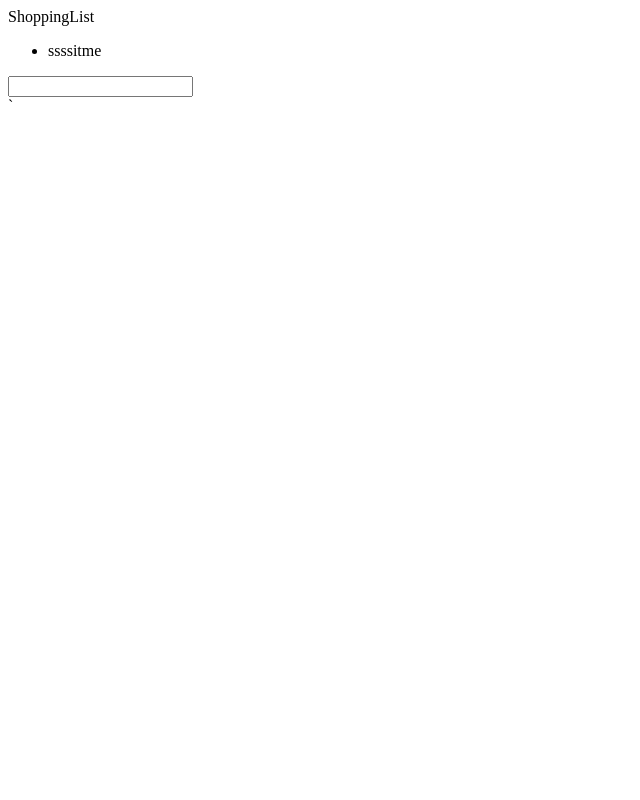
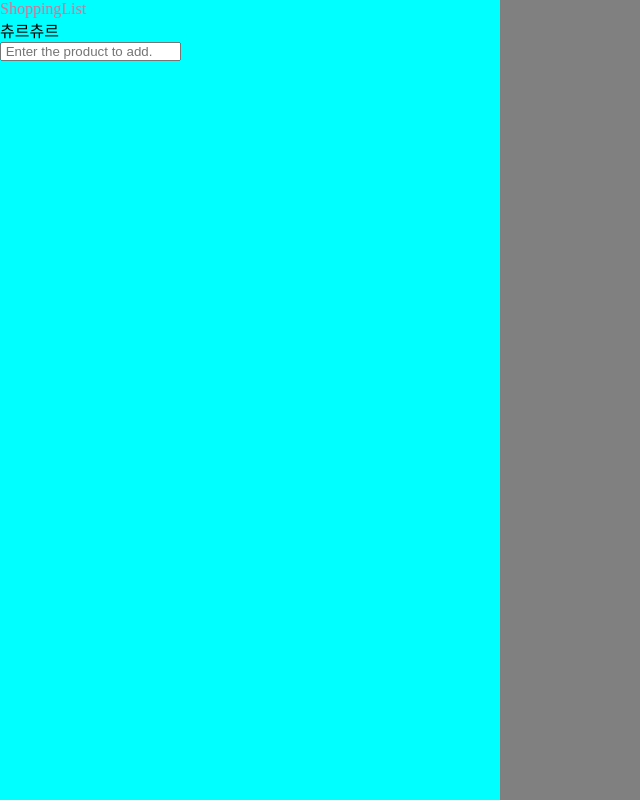
Before and after one commit to youngseoJi/-_-_DOM_-Study, a website: page shoppinList/index.html in a window 1280 px wide. Shown: the top 800 px of the page, without its empty margins (0-640 px from the left). Drawn offline with Linux system fonts and the light colour scheme.

Commit message:
Update : html 쇼핑몰 기본구조셋팅

```diff
--- a/shoppinList/index.html
+++ b/shoppinList/index.html
@@ -1,5 +1,4 @@
 <!DOCTYPE html>
-<!-- <FontAwesomeIcon icon="fa-solid fa-plus" /> -->
 
 <html lang="en">
   <head>
@@ -8,20 +7,20 @@
     <meta http-equiv="X-UA-Compatible" content="IE=edge" />
     <meta name="viewport" content="width=device-width, initial-scale=1.0" />
     <script src="https://kit.fontawesome.com/56b60620d6.js" crossorigin="anonymous"></script>
+    <script src="main.js" defer></script>
+    <link rel="stylesheet" href="style.css" />
     <title>shoppingList</title>
   </head>
-  <body>
+  <body class="main-container">
     <section class="container">
       <header class="header">ShoppingList</header>
       <ul class="item-list">
-        <li class="item">ssssitme</li>
+        <li class="item">츄르츄르</li>
       </ul>
-      <input type="text" class="text" />
+      <input type="text" class="text" placeholder=" Enter the product to add." />
       <footer class="footer">
-        <!-- <i class="fa-solid fa-plus"></i> -->
-        <FontAwesomeIcon icon="faSolid faPlus" />
+        <FontAwesomeIcon icon="{faPlus}" size="2x" />
       </footer>
     </section>
   </body>
 </html>
-`
```
